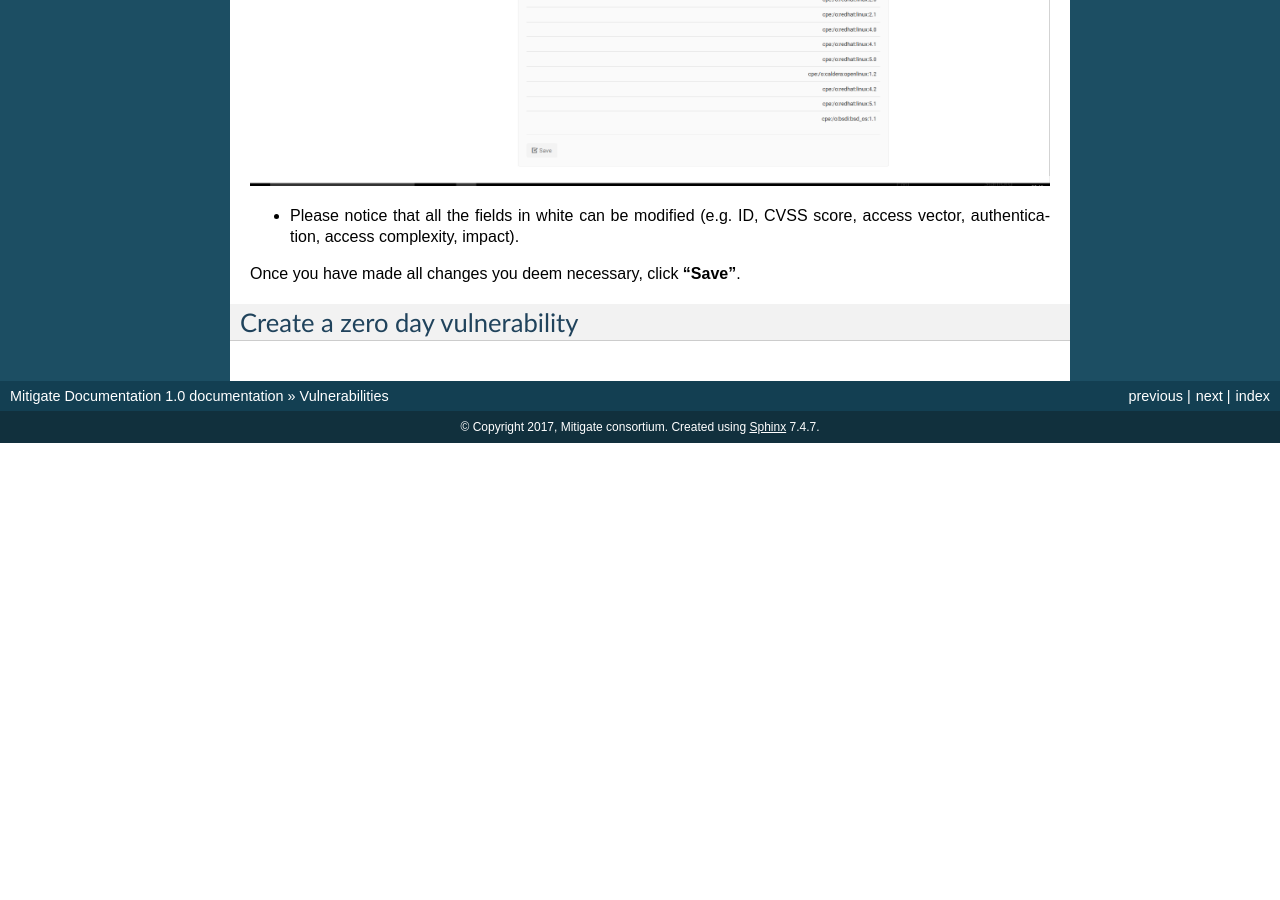
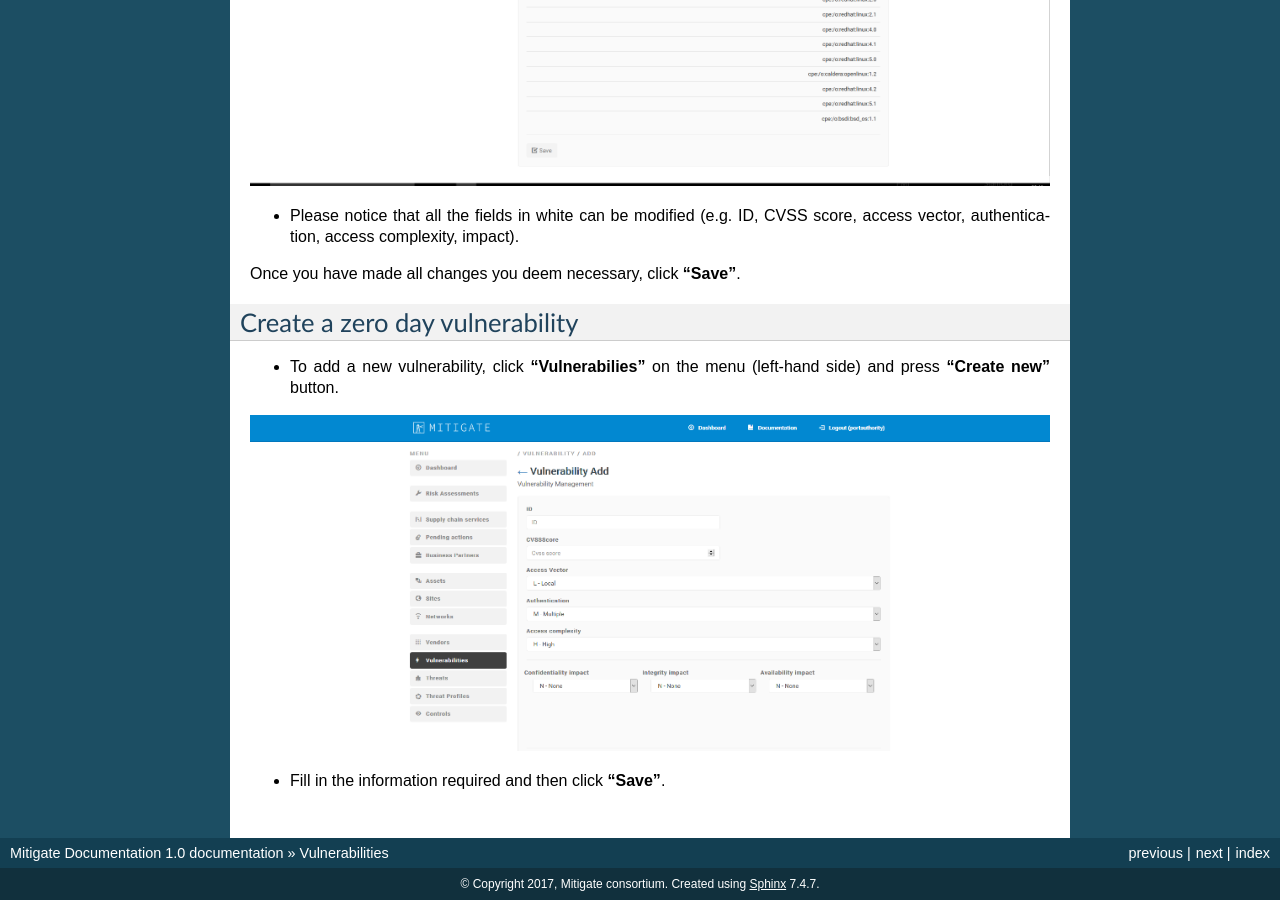
Before and after one commit to singularlogic/mitigate-documentation, a Sphinx documentation site: the page built from docs/d_vulnerb.rst, in a window 1280 px wide and 900 px high, scrolled down 647 px. Built offline with Sphinx 7.4.7, drawn with Linux system fonts in a browser that asks for light colours; before the commit the page ends 1090 px from its top, so only the background shows below that.

Commit message:
Update d_vulnerb.rst

```diff
--- a/docs/d_vulnerb.rst
+++ b/docs/d_vulnerb.rst
@@ -15,3 +15,9 @@ Once you have made all changes you deem necessary, click **“Save”**.
 
 Create a zero day vulnerability
 ----------
+
+- To add a new vulnerability, click **“Vulnerabilies”** on the menu (left-hand side) and press **“Create new”** button.
+
+.. image:: assets/zdv.jpg
+
+- Fill in the information required and then click **“Save”**.
```
